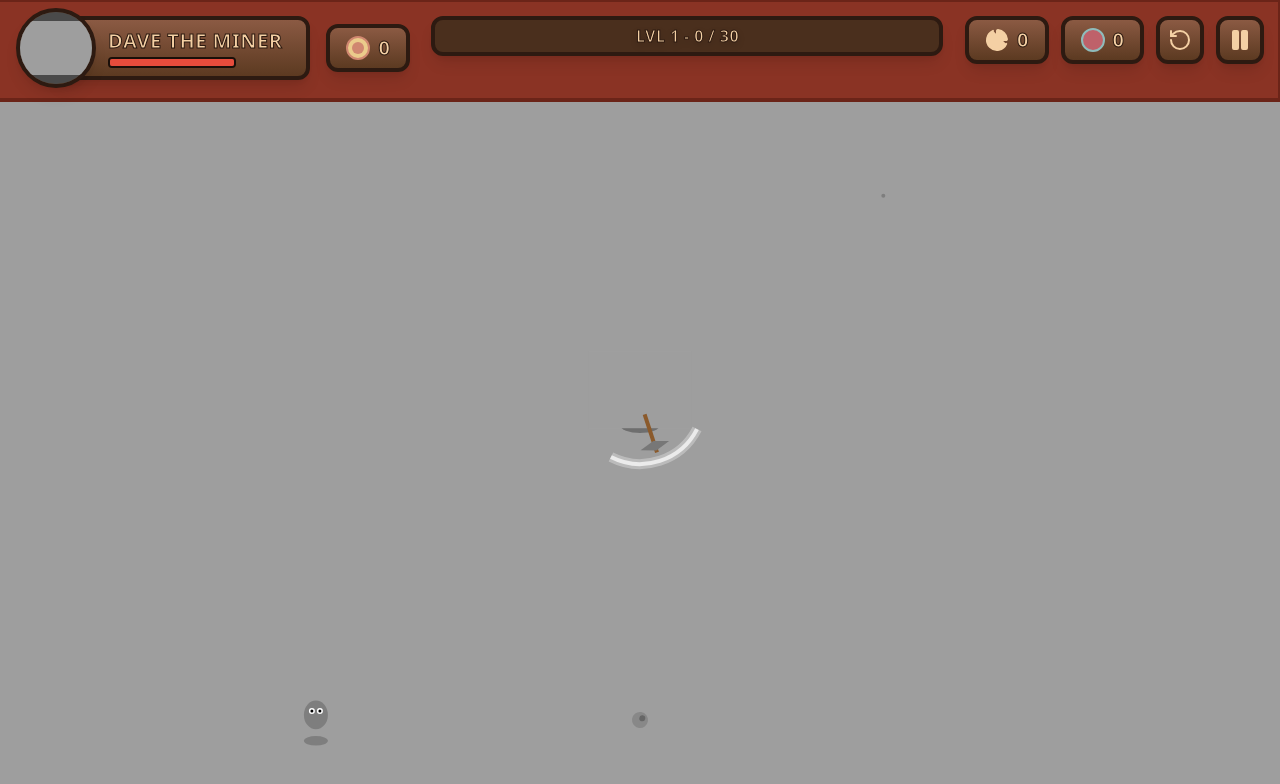
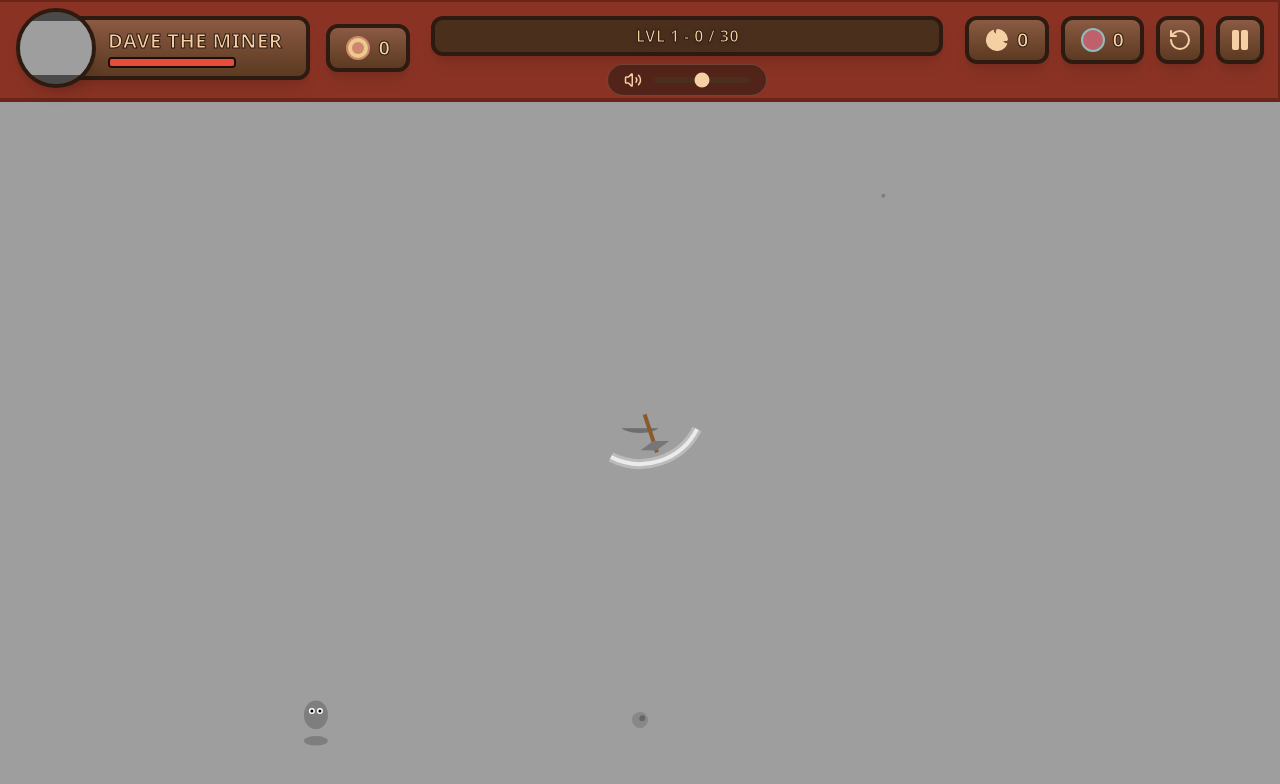
Before and after one commit to botaoshen/FIFO-Survivor, a React (Vite) app: page / in a window 1280 px wide. Both pictures are taken after a click on the button "START SHIFT". Shown: the top 784 px of the page. Built offline with nearby package versions, Linux system fonts and the light colour scheme; grey boxes are pictures that could not be loaded.

Commit message:
feat: Add music volume and toggle controls
Introduce functionality to control background music volume and enable/disable it. This includes UI elements in App.tsx and logic within GameEngine.ts to manage music playback and state.

```diff
--- a/src/App.tsx
+++ b/src/App.tsx
@@ -1,6 +1,6 @@
 import React, { useEffect, useRef, useState } from 'react';
 import { GameEngine, GameState, UpgradeOption } from './game/Engine';
-import { Heart, Zap, Shield, FastForward, Droplet, ArrowRight, Maximize, RotateCw, Wind, Coffee, Pickaxe, Cone, PieChart, RotateCcw, Pause, Play, CircleDollarSign, Plus, Check } from 'lucide-react';
+import { Heart, Zap, Shield, FastForward, Droplet, ArrowRight, Maximize, RotateCw, Wind, Coffee, Pickaxe, Cone, PieChart, RotateCcw, Pause, Play, CircleDollarSign, Plus, Check, Volume2, VolumeX } from 'lucide-react';
 
 const iconMap: Record<string, React.ReactNode> = {
   'pickaxe': <img src="/prop1.png" alt="Pickaxe" className="w-6 h-6 object-contain drop-shadow-md" referrerPolicy="no-referrer" />,
@@ -34,6 +34,8 @@ export default function App() {
     { id: 'steve', name: 'Steve the Safety Officer', url: '/steve_the_safety_officer.png' },
   ]);
   const [selectedCharacterId, setSelectedCharacterId] = useState<string>('dave');
+  const [musicVolume, setMusicVolume] = useState(0.5);
+  const [isMusicOn, setIsMusicOn] = useState(true);
 
   useEffect(() => {
     if (!canvasRef.current) return;
@@ -44,6 +46,10 @@ export default function App() {
       onLevelUp: setUpgrades,
     });
     engineRef.current = engine;
+
+    // Initialize music state
+    engine.setBGMVolume(musicVolume);
+    engine.toggleBGM(isMusicOn);
 
     const handleFirstInteraction = () => {
       engine.playBGM();
@@ -67,6 +73,25 @@ export default function App() {
 
   const selectUpgrade = (id: string) => {
     engineRef.current?.applyUpgrade(id);
+  };
+
+  const toggleMusic = () => {
+    const newState = !isMusicOn;
+    setIsMusicOn(newState);
+    engineRef.current?.toggleBGM(newState);
+  };
+
+  const handleVolumeChange = (e: React.ChangeEvent<HTMLInputElement>) => {
+    const val = parseFloat(e.target.value);
+    setMusicVolume(val);
+    engineRef.current?.setBGMVolume(val);
+    if (val > 0 && !isMusicOn) {
+      setIsMusicOn(true);
+      engineRef.current?.toggleBGM(true);
+    } else if (val === 0 && isMusicOn) {
+      setIsMusicOn(false);
+      engineRef.current?.toggleBGM(false);
+    }
   };
 
   const handleAddCharacter = async (e: React.ChangeEvent<HTMLInputElement>) => {
@@ -138,8 +163,8 @@ export default function App() {
             </div>
           </div>
 
-          {/* Middle Section: XP Bar */}
-          <div className="flex-1 max-w-lg mx-4">
+          {/* Middle Section: XP Bar & Music Controls */}
+          <div className="flex-1 max-w-lg mx-4 flex flex-col items-center gap-2">
             <div className="w-full h-10 bg-[#4A2F1D] rounded-xl border-4 border-[#2D1A11] relative overflow-hidden shadow-lg flex items-center p-1">
               <div
                 className="h-full bg-[#f1c40f] rounded-sm transition-all duration-200"
@@ -148,6 +173,25 @@ export default function App() {
               <div className="absolute inset-0 flex items-center justify-center text-[#F4D0A4] font-bold drop-shadow-md uppercase tracking-wide" style={{ WebkitTextStroke: '1px #2D1A11' }}>
                 LVL {stats.level} - {stats.xp} / {stats.xpToNext}
               </div>
+            </div>
+
+            {/* Music Controls */}
+            <div className="flex items-center gap-3 bg-[#2D1A11]/60 backdrop-blur-sm px-4 py-1.5 rounded-full pointer-events-auto border border-[#F4D0A4]/20">
+              <button
+                onClick={toggleMusic}
+                className="text-[#F4D0A4] hover:scale-110 transition-transform"
+              >
+                {isMusicOn && musicVolume > 0 ? <Volume2 size={18} /> : <VolumeX size={18} />}
+              </button>
+              <input
+                type="range"
+                min="0"
+                max="1"
+                step="0.01"
+                value={musicVolume}
+                onChange={handleVolumeChange}
+                className="w-24 h-1.5 bg-[#4A2F1D] rounded-lg appearance-none cursor-pointer accent-[#F4D0A4]"
+              />
             </div>
           </div>
 
--- a/src/game/Engine.ts
+++ b/src/game/Engine.ts
@@ -75,6 +75,7 @@ export class GameEngine {
   camera = { x: 0, y: 0 }; time: number = 0; enemySpawnTimer: number = 0; enemySpawnRate: number = 2.0;
   bossSpawnTimer: number = 60;
   difficultyMultiplier: number = 1.0; nextId = 1;
+  musicEnabled: boolean = true;
 
   spriteSheet: HTMLImageElement;
   spritesLoaded: boolean = false;
@@ -148,7 +149,22 @@ export class GameEngine {
   }
 
   playBGM() {
-    this.bgm.play().catch(e => console.log('Audio play failed:', e));
+    if (this.musicEnabled) {
+      this.bgm.play().catch(e => console.log('Audio play failed:', e));
+    }
+  }
+
+  setBGMVolume(volume: number) {
+    this.bgm.volume = volume;
+  }
+
+  toggleBGM(on: boolean) {
+    this.musicEnabled = on;
+    if (on) {
+      this.bgm.play().catch(e => console.log('Audio play failed:', e));
+    } else {
+      this.bgm.pause();
+    }
   }
 
   destroy() {
@@ -194,7 +210,9 @@ export class GameEngine {
 
     // Attempt to play BGM
     this.bgm.currentTime = 0;
-    this.bgm.play().catch(e => console.log('Audio play failed:', e));
+    if (this.musicEnabled) {
+      this.bgm.play().catch(e => console.log('Audio play failed:', e));
+    }
 
     this.player = { pos: { x: 0, y: 0 }, hp: 100, maxHp: 100, speed: 200, radius: 40, xp: 0, level: 1, xpToNext: 30, gems: 0, pies: 0, damageMultiplier: 1, facing: 'down', isMoving: false, frame: 0, isAttacking: false, attackTimer: 0, characterId };
     this.weapons = {
@@ -227,7 +245,9 @@ export class GameEngine {
   resume() {
     this.lastTime = performance.now();
     this.animationId = requestAnimationFrame(this.loop);
-    this.bgm.play().catch(e => console.log('Audio play failed:', e));
+    if (this.musicEnabled) {
+      this.bgm.play().catch(e => console.log('Audio play failed:', e));
+    }
   }
 
   togglePause() {
```
